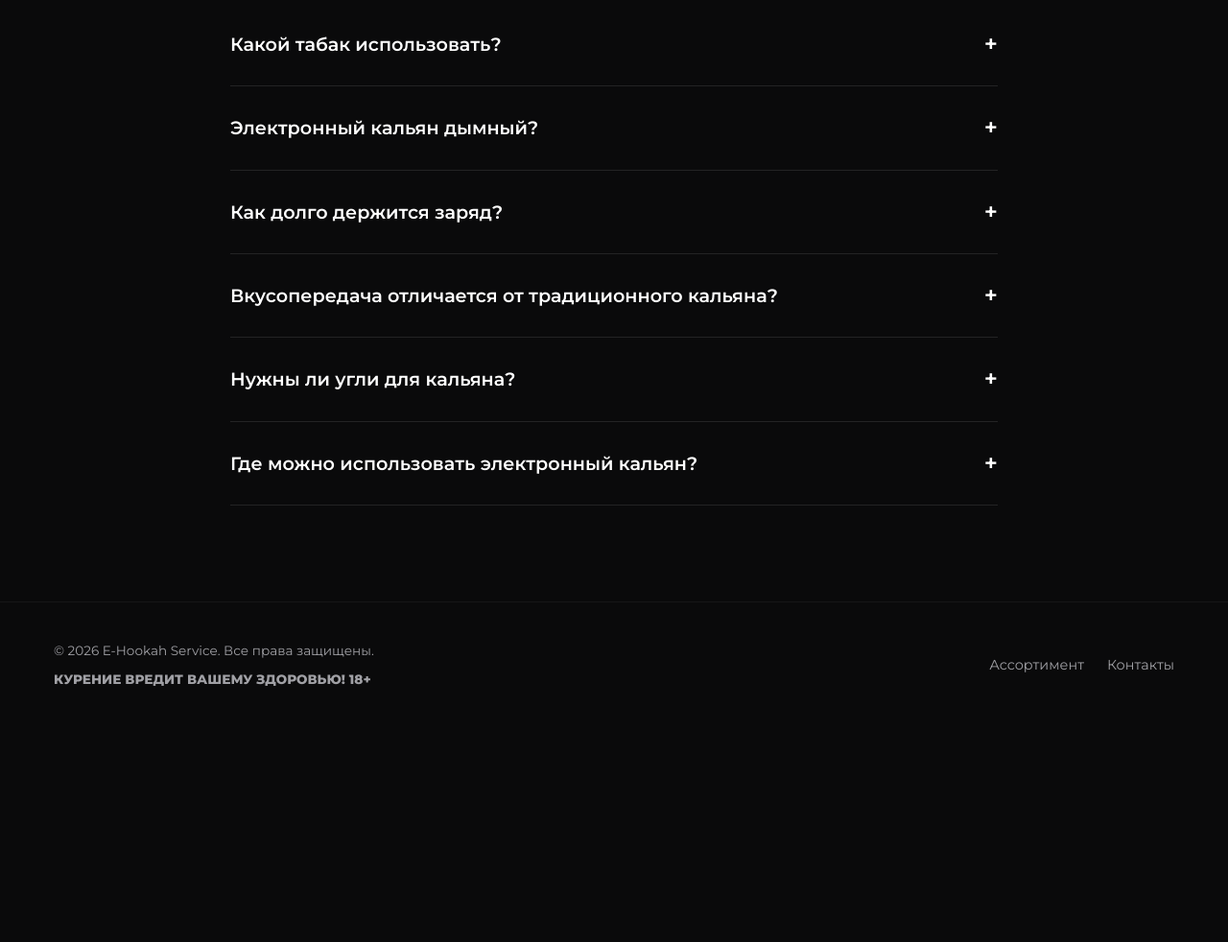
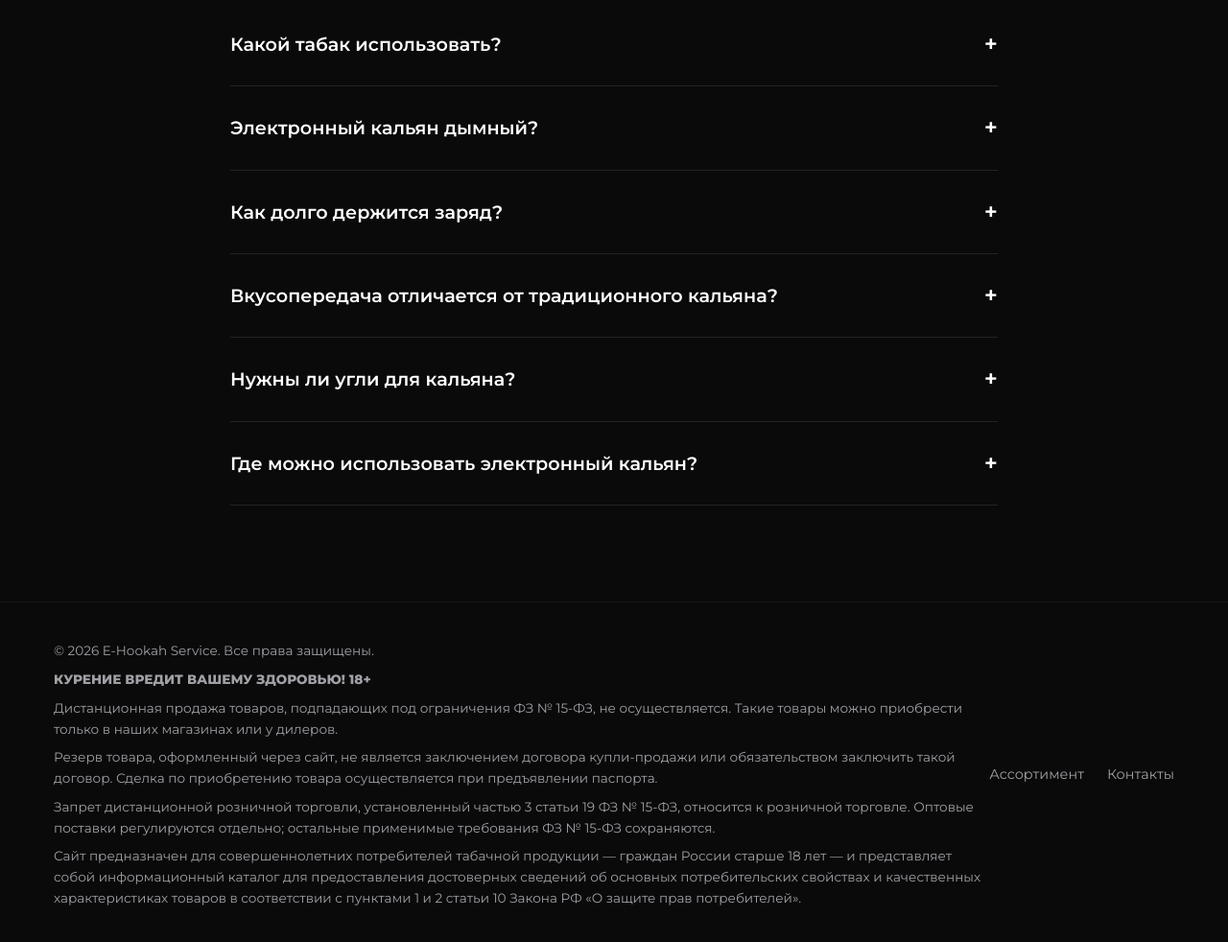
Before and after one commit to MegaRostBLR1/hookahRus, a plain HTML site: page index.html in a window 1280 px wide. Shown: the part 4320-5302 px from the top of the page at 96% size. Before the commit the page ends 5080 px from the top, so only its background shows below. Drawn offline with Linux system fonts and the light colour scheme.

Commit message:
Add Russian legal information to site footer

```diff
--- a/index.html
+++ b/index.html
@@ -337,6 +337,10 @@
         <div class="footer-legal">
             <p>&copy; <span class="year" id="year"></span> E-Hookah Service. Все права защищены.</p>
             <p><strong>КУРЕНИЕ ВРЕДИТ ВАШЕМУ ЗДОРОВЬЮ! 18+</strong></p>
+            <p>Дистанционная продажа товаров, подпадающих под ограничения ФЗ № 15-ФЗ, не осуществляется. Такие товары можно приобрести только в наших магазинах или у дилеров.</p>
+            <p>Резерв товара, оформленный через сайт, не является заключением договора купли-продажи или обязательством заключить такой договор. Сделка по приобретению товара осуществляется при предъявлении паспорта.</p>
+            <p>Запрет дистанционной розничной торговли, установленный частью 3 статьи 19 ФЗ № 15-ФЗ, относится к розничной торговле. Оптовые поставки регулируются отдельно; остальные применимые требования ФЗ № 15-ФЗ сохраняются.</p>
+            <p>Сайт предназначен для совершеннолетних потребителей табачной продукции — граждан России старше 18 лет — и представляет собой информационный каталог для предоставления достоверных сведений об основных потребительских свойствах и качественных характеристиках товаров в соответствии с пунктами 1 и 2 статьи 10 Закона РФ «О защите прав потребителей».</p>
         </div>
         <div class="footer-links">
             <a href="#catalog">Ассортимент</a>
```
